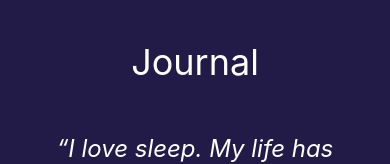
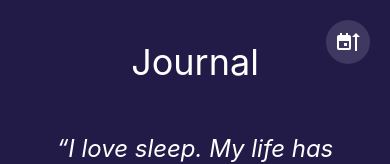
Before and after one commit to paul-mcj/Reality-Check, a React Native app: screen /Journal in a window 390 px wide. Shown: the top 164 px of the page. Built offline with nearby package versions, Linux system fonts and the light colour scheme; what expo-notifications, expo-task-manager would draw is missing.

Commit message:
toast is now shorter in length; reminder context is uodating all active reminders correctly and saving to device storage; journal now has sorting by date capabilities and defaults to newest entries at the top

```diff
--- a/App.js
+++ b/App.js
@@ -1,5 +1,5 @@
 // note: general app fixes
-// fixme: how to optimize react native apps? fells very slow...
+// fixme: how to optimize react native apps? fells very slow...(use callback anywhere?)
 // fixme: google fonts??
 // fixme: add app-wide functionality for backHandler
 // fixme: fix all styles for consistency (ex. textbutton component colors should be all the same, with the exception of the Reminder component can be white not purple), all main screens should have the same margins...
--- a/components/Toast.jsx
+++ b/components/Toast.jsx
@@ -11,7 +11,7 @@ const Toast = () => {
      // init context
      const { message } = useContext(ToastContext);
 
-     return ToastAndroid.show(message, ToastAndroid.LONG);
+     return ToastAndroid.show(message, ToastAndroid.SHORT);
 };
 
 export default Toast;
--- a/context/JournalContext.jsx
+++ b/context/JournalContext.jsx
@@ -111,6 +111,7 @@ export const JournalProvider = ({ children }) => {
                     input,
                     setInput,
                     entries,
+                    setEntries,
                     addEntry,
                     deleteEntry,
                     updateEntry,
--- a/context/ReminderContext.jsx
+++ b/context/ReminderContext.jsx
@@ -12,7 +12,7 @@ export const ReminderProvider = ({ children }) => {
      // init state
      const [reminders, setReminders] = useState([]);
      const [activeReminders, setActiveReminders] = useState(0);
-     const [allRemindersActive, setAllRemindersActive] = useState(true);
+     const [allRemindersActive, setAllRemindersActive] = useState();
 
      // function to add new reminder to context and device storage
      const addReminder = async (reminderObj) => {
@@ -68,7 +68,6 @@ export const ReminderProvider = ({ children }) => {
      // sets all reminders to either on/off and make sure each reminder is appropriately set with either setting in device storage
      const changeAllRemindersActive = async () => {
           try {
-               setAllRemindersActive((prev) => !prev);
                let copyReminders = [...reminders];
                copyReminders.forEach((reminder) => {
                     if (!allRemindersActive) {
@@ -87,10 +86,12 @@ export const ReminderProvider = ({ children }) => {
                          );
                     })
                );
-               // fixme: merge all active state change here
-               await AsyncStorage.mergeItem(
+               // set state and storage for all active reminders
+               setAllRemindersActive((prev) => !prev);
+               await AsyncStorage.removeItem("all-reminders-active");
+               await AsyncStorage.setItem(
                     "all-reminders-active",
-                    JSON.stringify({ allRemindersActive })
+                    JSON.stringify(!allRemindersActive)
                );
           } catch (err) {
                console.log(
@@ -108,10 +109,9 @@ export const ReminderProvider = ({ children }) => {
                }
           });
           setActiveReminders(() => count);
-          console.log(reminders);
      }, [reminders]);
 
-     // get all entries from device storage upon initial render and fill reminder context with those objects
+     // upon initial render, get all entries from device storage and fill reminder context with those objects as well as setting whether all reminders are on or off and setting that state too.
      useEffect(() => {
           const getReminders = async () => {
                let tempKeyArr = [];
@@ -146,7 +146,6 @@ export const ReminderProvider = ({ children }) => {
                               tempReminderArr.push(reformatData);
                          })
                     );
-                    console.log(tempReminderArr);
                     setReminders(() => tempReminderArr);
                } catch (err) {
                     console.log(
@@ -155,21 +154,30 @@ export const ReminderProvider = ({ children }) => {
                }
           };
 
-          // fixme: usecallback
+          // fixme: usecallback ?
           const getAllRemindersActive = async () => {
                try {
-                    (await AsyncStorage.getItem("all-reminders-active")) ===
-                         undefined &&
-                         (await AsyncStorage.setItem(
+                    const jsonValue = await AsyncStorage.getItem(
+                         "all-reminders-active"
+                    );
+                    // if there is no storage key found that holds state of if all reminders are active or not, then set a new one (true by default)...
+                    if (jsonValue === null) {
+                         await AsyncStorage.setItem(
                               "all-reminders-active",
-                              JSON.stringify({ allRemindersActive })
-                         ));
+                              JSON.stringify(true)
+                         );
+                         setAllRemindersActive(() => true);
+                    } else {
+                         // ... otherwise if there is a key, set the local state to true or false depending on the value of the stored key
+                         const value = await AsyncStorage.getItem(
+                              "all-reminders-active"
+                         );
+                         setAllRemindersActive(() => JSON.parse(value));
+                    }
+               } catch (err) {
                     console.log(
-                         await AsyncStorage.getItem("all-reminders-active")
+                         `error at useEffect in ReminderContext with getAllRemindersActive: ${err}`
                     );
-                    console.log(AsyncStorage.getAllKeys());
-               } catch (error) {
-                    console.log(error);
                }
           };
           getReminders();
--- a/screens/Journal.jsx
+++ b/screens/Journal.jsx
@@ -9,22 +9,76 @@ import JournalContext from "../context/JournalContext";
 
 // components
 import JournalEntry from "../components/JournalEntry";
+import TextButton from "../components/TextButton";
+
+// icons
+import SortAsc from "react-native-vector-icons/MaterialCommunityIcons";
+import SortDesc from "react-native-vector-icons/MaterialCommunityIcons";
 
 // react and misc.
-import { useEffect, useRef, useContext } from "react";
+import { useRef, useContext, useState } from "react";
 
 const Journal = () => {
+     // local state
+     const [sortedByNewest, setSortedByNewest] = useState(true);
+
      // init context
-     const { entries } = useContext(JournalContext);
+     const { entries, setEntries } = useContext(JournalContext);
 
      // app theme deconstruction
-     const { container, text, title, smallTextWhite } = useTheme();
+     const { colors, container, text, title, smallTextWhite } = useTheme();
 
      // hooks
      const ref = useRef(null);
      useScrollToTop(ref);
 
+     // function will sort entries array by desc or asc deeding on sortedByNewest local state
+     const sortEntries = () => {
+          let copyEntriesArr = [...entries];
+          copyEntriesArr.sort((entry1, entry2) => {
+               return sortedByNewest
+                    ? entry2.timestamp - entry1.timestamp
+                    : entry1.timestamp - entry2.timestamp;
+          });
+          setEntries(() => copyEntriesArr);
+          setSortedByNewest((prev) => !prev);
+     };
+
      return (
+          <>
+               <View
+                    style={{
+                         right: 20,
+                         top: 20,
+                         position: "absolute",
+                         zIndex: 2,
+                    }}
+               >
+                    <TextButton
+                         style={{ padding: 20 }}
+                         minWidth={0}
+                         borderWidth={0}
+                         backgroundColor={colors.notification}
+                         onPress={sortEntries}
+                    >
+                         {sortedByNewest ? (
+                              <SortDesc
+                                   style={{ padding: 10 }}
+                                   name="sort-calendar-descending"
+                                   size={24}
+                                   color={colors.white}
+                              />
+                         ) : (
+                              <SortAsc
+                                   style={{ padding: 10 }}
+                                   name="sort-calendar-ascending"
+                                   size={24}
+                                   color={colors.white}
+                              />
+                         )}
+                    </TextButton>
+               </View>
+
                <ScrollView
                     contentContainerStyle={container}
                     ref={ref}
@@ -39,8 +93,8 @@ const Journal = () => {
                                         fontStyle: "italic",
                                    }}
                               >
-                              “I love sleep. My life has the tendency to fall
-                              apart when I'm awake, you know?”
+                                   “I love sleep. My life has the tendency to
+                                   fall apart when I'm awake, you know?”
                               </Text>
                               <Text style={{ ...smallTextWhite, padding: 0 }}>
                                    ― Ernest Hemingway
@@ -48,9 +102,11 @@ const Journal = () => {
                          </>
                     )}
                     <View style={{ marginBottom: 40 }}>
-                    {/* fixme: sort by timestamp by default! */}
                          {entries.length !== 0 &&
-                         entries.map((item) => (
+                              entries
+                                   // reverse method makes newest entries visible and older ones go to the bottom
+                                   .reverse()
+                                   .map((item) => (
                                         <JournalEntry
                                              id={item.id}
                                              key={item.id}
@@ -60,6 +116,7 @@ const Journal = () => {
                                    ))}
                     </View>
                </ScrollView>
+          </>
      );
 };
 
```
Lines whose indentation alone changed are shown as unchanged.
